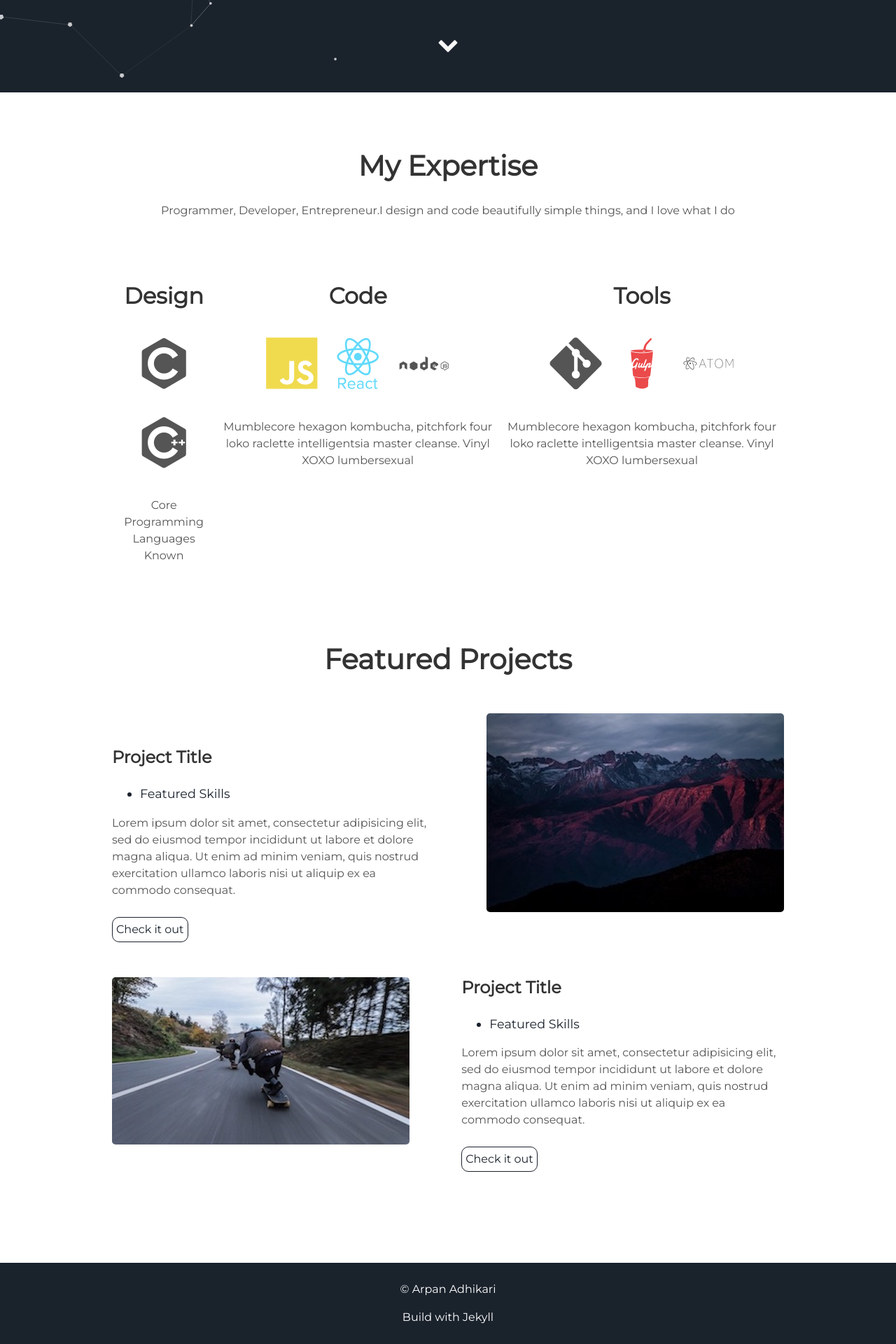
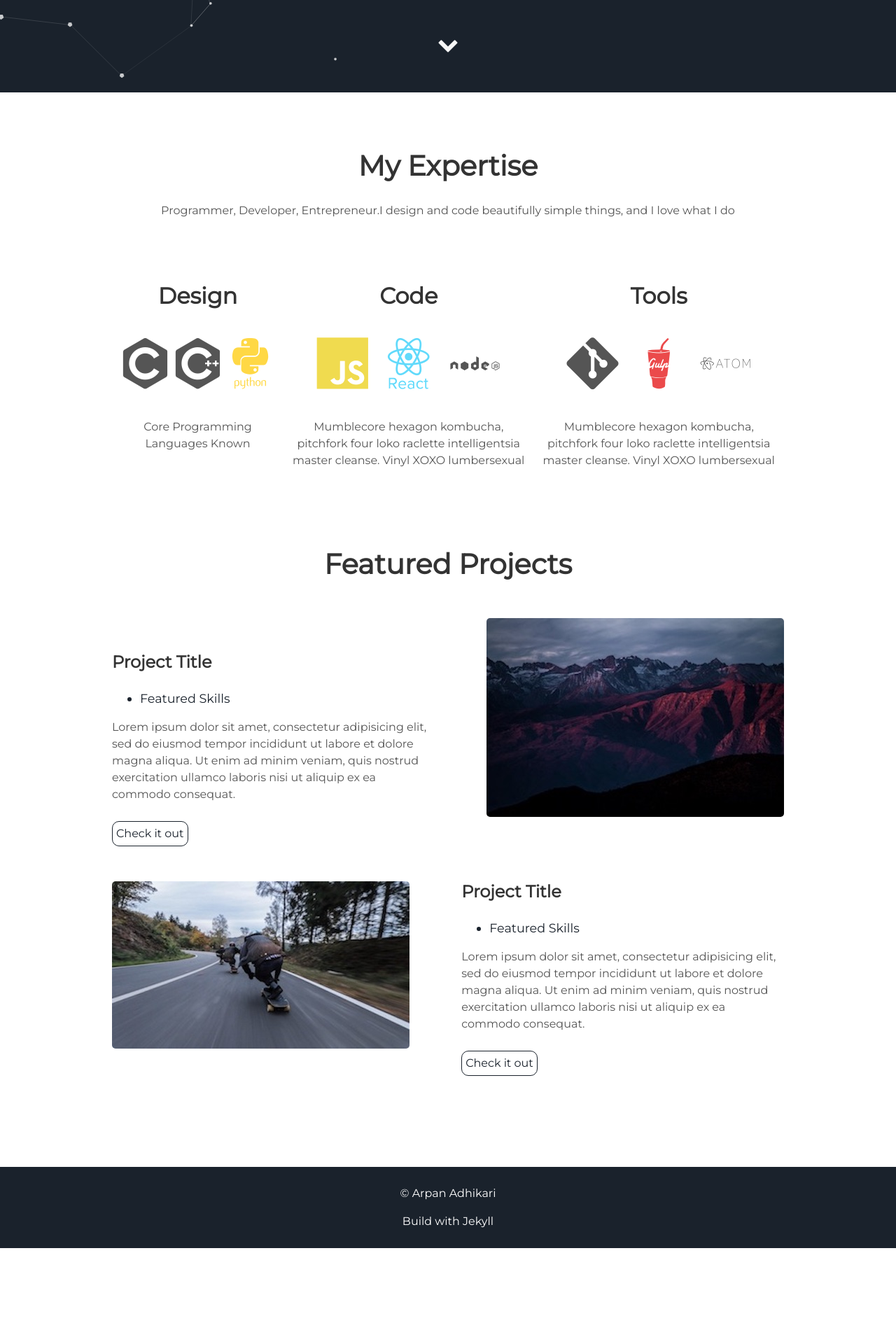
Before and after one commit to arpan45/test.github.io, a Jekyll site: the page built from index.html, in a window 1280 px wide. Shown: the part 768-2688 px from the top of the page at 70% size. Built offline with Jekyll 4.4.1, drawn with Linux system fonts in a browser that asks for light colours; after the commit the page ends 2551 px from its top, so only the background shows below that.

Commit message:
Update about.html

```diff
--- a/_includes/about.html
+++ b/_includes/about.html
@@ -5,11 +5,7 @@
   <div class="user">
     <div class="tech">
       <h2>Design</h2>
-      <i class="devicon-c-plain"></i>
-      <i class="devicon-cplusplus-plain"></i>
-
-
-
+      <i class="devicon-c-plain"></i><i class="devicon-cplusplus-plain"></i><i class="devicon-python-plain-wordmark colored"></i>
       <p>Core Programming Languages Known</p>
     </div>
     <div class="tech">
```
